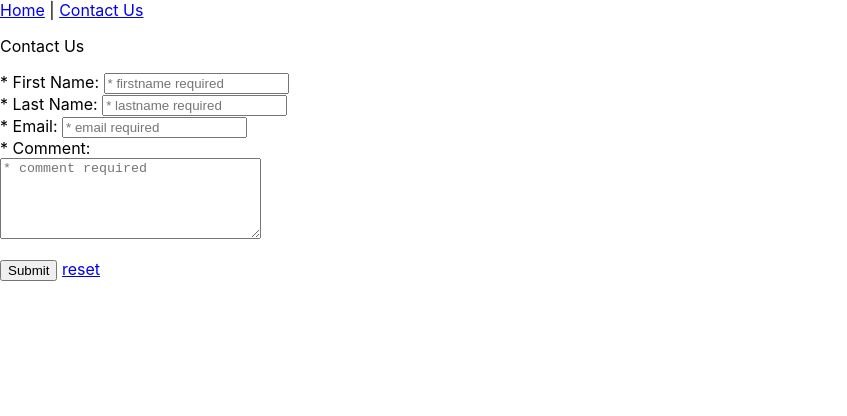
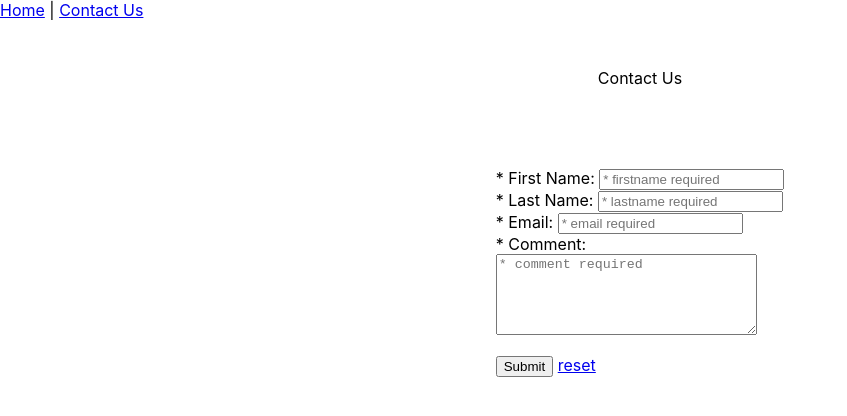
Before and after one commit to dgilbert-quickstart/react-todo-list-app-1, a React (Create React App) app in the folder react-todo-list-app-1/: page /#/contact in a window 1280 px wide. Shown: the top 416 px of the page, without its empty margins (0-847 px from the left). Built offline with nearby package versions, Linux system fonts and the light colour scheme.

Commit message:
update react todolist app 1, todolist

```diff
--- /dev/null
+++ b/react-todo-list-app-1/src/ContactUs.css
@@ -0,0 +1,8 @@
+/*-- ContactUs.css --*/
+
+.container {
+    display: flex;
+    flex-direction: column;
+    justify-content: center;
+    align-items: center;
+  }
--- /dev/null
+++ b/react-todo-list-app-1/src/TodoList.css
@@ -0,0 +1,8 @@
+/*-- ContactUs.css --*/
+
+.container {
+    display: flex;
+    flex-direction: column;
+    justify-content: center;
+    align-items: center;
+  }
--- a/react-todo-list-app-1/src/components/ContactUs.js
+++ b/react-todo-list-app-1/src/components/ContactUs.js
@@ -1,4 +1,5 @@
 import { useEffect, useState } from "react";
+import "../ContactUs.css"
 
 function ContactUs() {
 
--- a/react-todo-list-app-1/src/components/Home.js
+++ b/react-todo-list-app-1/src/components/Home.js
@@ -3,7 +3,7 @@ import TodoList from "./TodoList";
 function Home() {
     return (
       <>
-        <TodoList title="React TodoList App 1.2.3"/>
+        <TodoList title="React TodoList App 1.2.4"/>
       </>
     );
   }
--- a/react-todo-list-app-1/src/components/TodoList.js
+++ b/react-todo-list-app-1/src/components/TodoList.js
@@ -1,4 +1,6 @@
 import { useEffect, useState } from "react";
+
+import "../TodoList.css";
 
 //page level context state/data - all functions can access state/data
 const todolist_array = [
@@ -212,7 +214,7 @@ function TodoList(props) {
             <p key={item.id}>
               <>
                 <input type="checkbox" checked={item.completed}/>{" "}
-                <span>{item.name}</span> {" "}
+                <span style={{'text-decoration':(item.completed)?"line-through":""}}>{item.name}</span> {" "}
                 <button onClick={(e)=>handleDeleteItem(e,item.id)}>x</button>
               </>
             </p>
```
